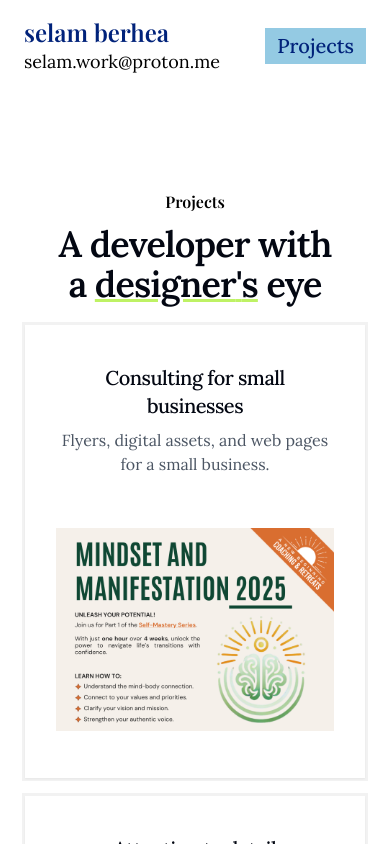
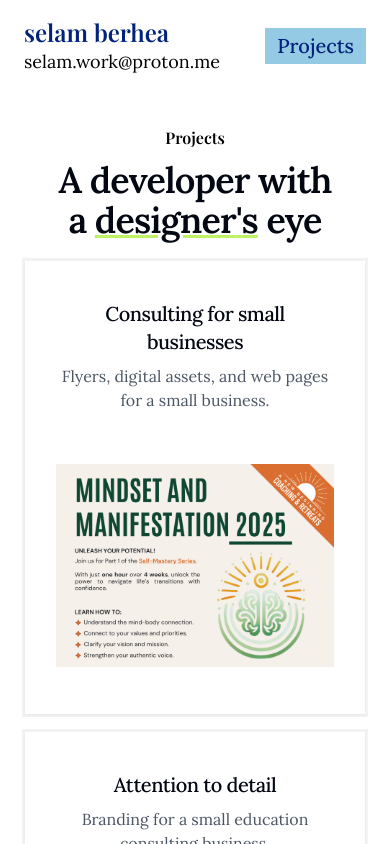
Before and after one commit to sberhea/portfolio, a Next.js app: page /design in a window 390 px wide. Shown: the top 844 px of the page. Built offline with nearby package versions, Linux system fonts and the light colour scheme; a web font is replaced by a local one.

Commit message:
chore: test padding options for mobile

```diff
--- a/src/app/design/dave-tuck/page.tsx
+++ b/src/app/design/dave-tuck/page.tsx
@@ -26,7 +26,7 @@ export default function DaveTuckPage() {
   return (
     <main>
       <Navbar />
-      <div className="py-24 sm:py-0">
+      <div className="py-4 md:py-12 lg:py-24">
       <p className="mx-auto mt-2 max-w-lg text-center text-4xl font-semibold tracking-tight text-balance text-gray-950 sm:text-5xl">
         A New Beginning Coaching & Retreats
       </p>
--- a/src/app/design/page.tsx
+++ b/src/app/design/page.tsx
@@ -6,7 +6,7 @@ export default function DesignPage() {
        {/* Navbar */}
         <Navbar/>
 
-      <div className="py-24 sm:py-8">
+      <div className="py-8 md:py-12 lg:py-24">
       <div className="mx-auto max-w-2xl px-6 lg:max-w-7xl lg:px-8">
         <h2 className="text-center text-base/7 font-semibold">Projects</h2>
         <p className="mx-auto mt-2 max-w-lg text-center text-4xl font-semibold tracking-tight text-balance text-gray-950 sm:text-5xl">
```
